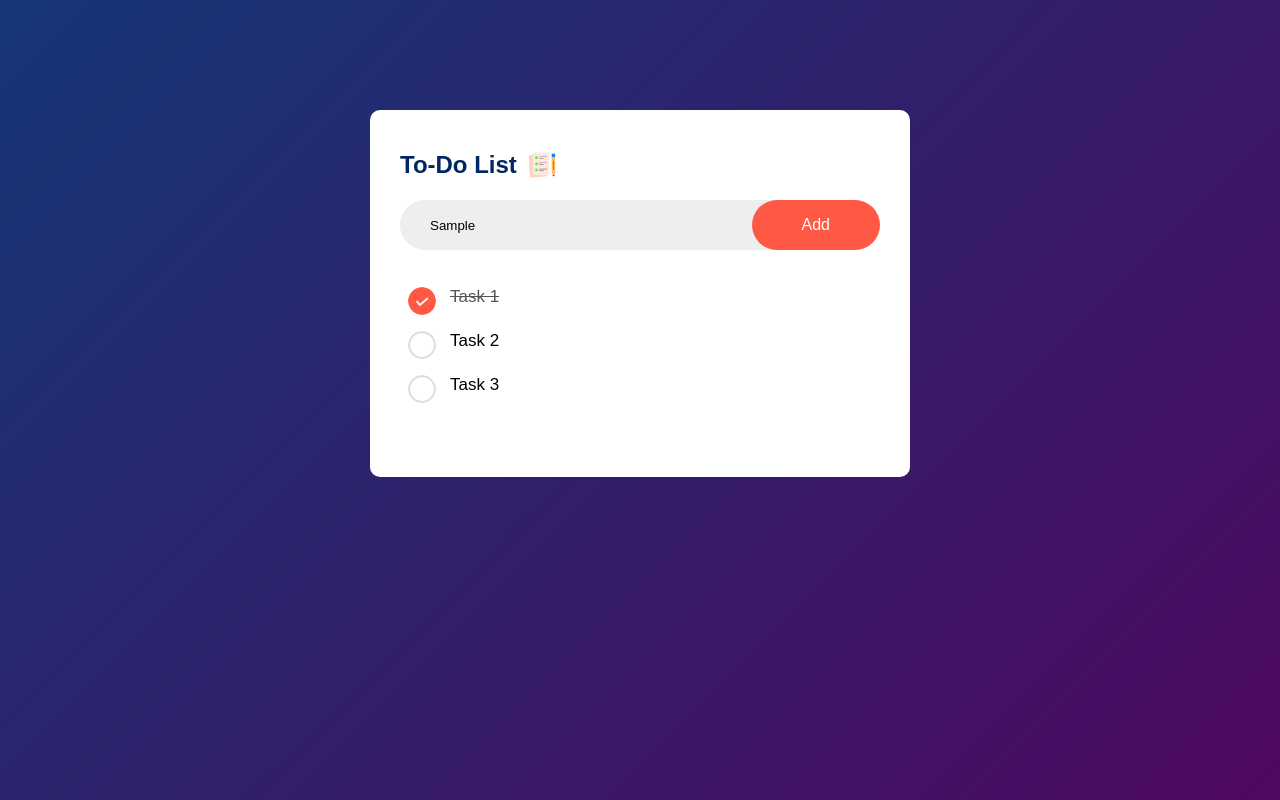
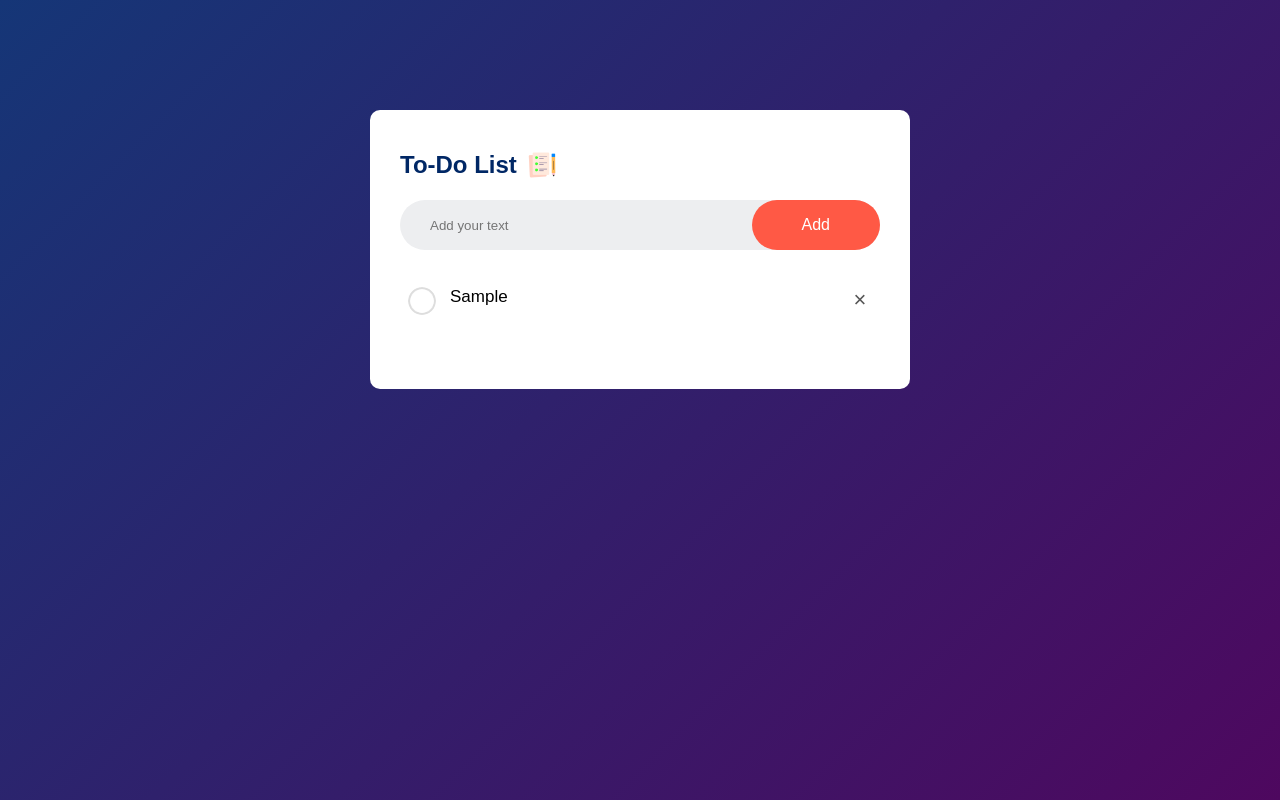
Before and after one commit to AlvinE00/To-Do-List-App, a plain HTML site: page index.html in a window 1280 px wide. Both pictures are taken after typing "Sample" into the empty fields and a click on the button "Add". Drawn offline with Linux system fonts and the light colour scheme.

Commit message:
Added javascript
Added js to file for list item removal, adding
tasks, and saving it to local storage.

```diff
--- a/index.html
+++ b/index.html
@@ -15,7 +15,7 @@
 
         <div class="row">
           <input type="text" id="input-box" placeholder="Add your text">
-          <button>Add</button>
+          <button onclick="addTask()">Add</button>
         </div>
 
         <ul id = "list-container">
@@ -26,5 +26,6 @@
 
       </div>
     </div>
+    <script src="script.js"></script>
   </body>
 </html>
--- /dev/null
+++ b/script.js
@@ -0,0 +1,38 @@
+const inputBox = document.getElementById("input-box")
+const listContainer = document.getElementById("list-container")
+
+function addTask() {
+  if(inputBox.value === '') {
+    alert ("You must write something!")
+  }
+  else {
+    let li = document.createElement("li");
+    li.innerHTML = inputBox.value;
+    listContainer.appendChild(li);
+    let span = document.createElement("span");
+    span.innerHTML = "\u00d7";
+    li.appendChild(span);
+  }
+  inputBox.value = "";
+  saveData()
+}
+
+listContainer.addEventListener("click", function(e){
+  if (e.target.tagName === "LI"){
+    e.target.classlist.toggle("checked");
+    saveData();
+  }
+  else if (e.target.tagName === "SPAN"){
+    e.target.parentElement.remove();
+    saveData();
+  }
+}, false);
+
+function saveData(){
+  localStorage.setItem("data", listContainer.innerHTML);
+}
+
+function showTask(){
+  listContainer.innerHTML = localStorage.getItem("data");
+}
+showTask();
--- a/style.css
+++ b/style.css
@@ -89,3 +89,20 @@ ul li.checked {
 ul li.checked::before{
   background-image: url(images/checked.png);
 }
+
+ul li span {
+  position: absolute;
+  right: 0;
+  top: 5px;
+  width: 40px;
+  height: 40px;
+  font-size: 22px;
+  color: #555;
+  line-height: 40px;
+  text-align: center;
+  border-radius: 50%;
+}
+
+ul li span:hover{
+  background: #edeef0;
+}
```
